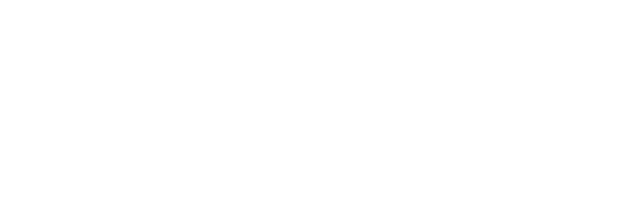
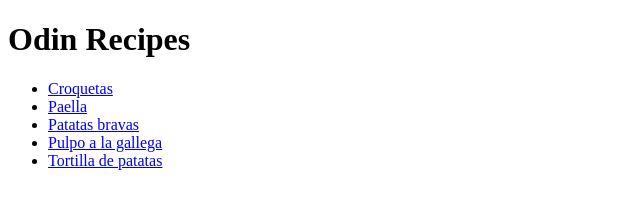
Before and after one commit to lexisgasa/The_Odin_Project, a plain HTML site: page 1. HTML Foundations/1. Recipes-project/index.html in a window 1280 px wide. Shown: the whole page, without its empty margins (0-640 px from the left). Drawn offline with Linux system fonts and the light colour scheme.

Commit message:
reciped added

```diff
--- a/1. HTML Foundations/1. Recipes-project/index.html
+++ b/1. HTML Foundations/1. Recipes-project/index.html
@@ -6,6 +6,24 @@
     <title>Recipes</title>
 </head>
 <body>
+    <h1>Odin Recipes</h1>
+    <ul>
+        <li>
+            <a href="./recipes/croquetas.html">Croquetas</a>
+        </li>
+        <li>
+            <a href="./recipes/paella.html">Paella</a>
+        </li>
+        <li>
+            <a href="./recipes/patatas-bravas.html">Patatas bravas</a>
+        </li>
+        <li>
+            <a href="./recipes/pulpo-gallega.html">Pulpo a la gallega</a>
+        </li>
+        <li>
+            <a href="./recipes/tortilla.html">Tortilla de patatas</a>
+        </li>
 
+    </ul>
 </body>
 </html>
```
Also changed, not shown: 1. HTML Foundations/1. Recipes-project/recipes/croquetas.html (added), 1. HTML Foundations/1. Recipes-project/recipes/paella.html (added), 1. HTML Foundations/1. Recipes-project/recipes/patatas-bravas.html (added), 1. HTML Foundations/1. Recipes-project/recipes/pulpo-gallega.html (added), 1. HTML Foundations/1. Recipes-project/recipes/tortilla.html (added).
